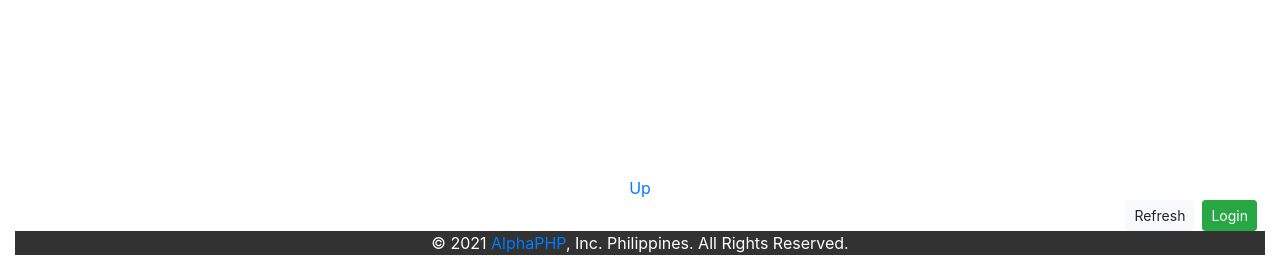
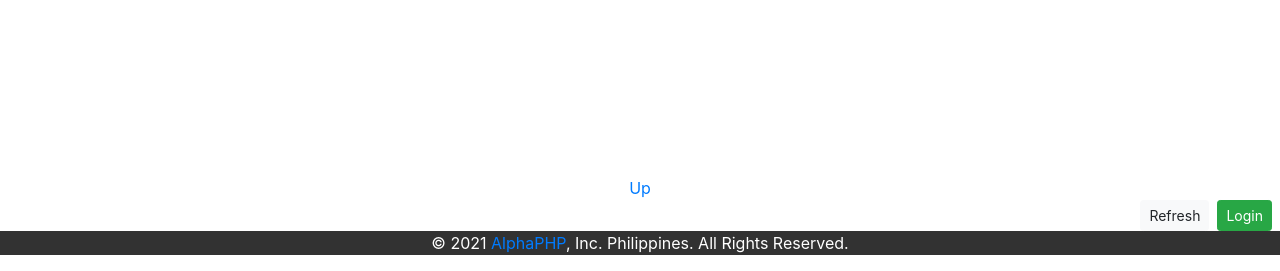
Before and after one commit to ludwigbethnicer/alphaphp, a PHP site: page /index.php in a window 1280 px wide. Shown: the part 529-800 px from the top of the page. Run offline with PHP 8.4, Linux system fonts and the light colour scheme.

Commit message:
remove padding on footer

```diff
--- a/page_structure/footer.php
+++ b/page_structure/footer.php
@@ -1,5 +1,5 @@
 	</div>
-	<footer class="container-fluid text-center footer pt-2">
+	<footer class="container-fluid text-center footer p-0">
 		<a href="#myPage" title="To Top">
 			<span class="glyphicon glyphicon-chevron-up">Up</span>
 		</a>
```
